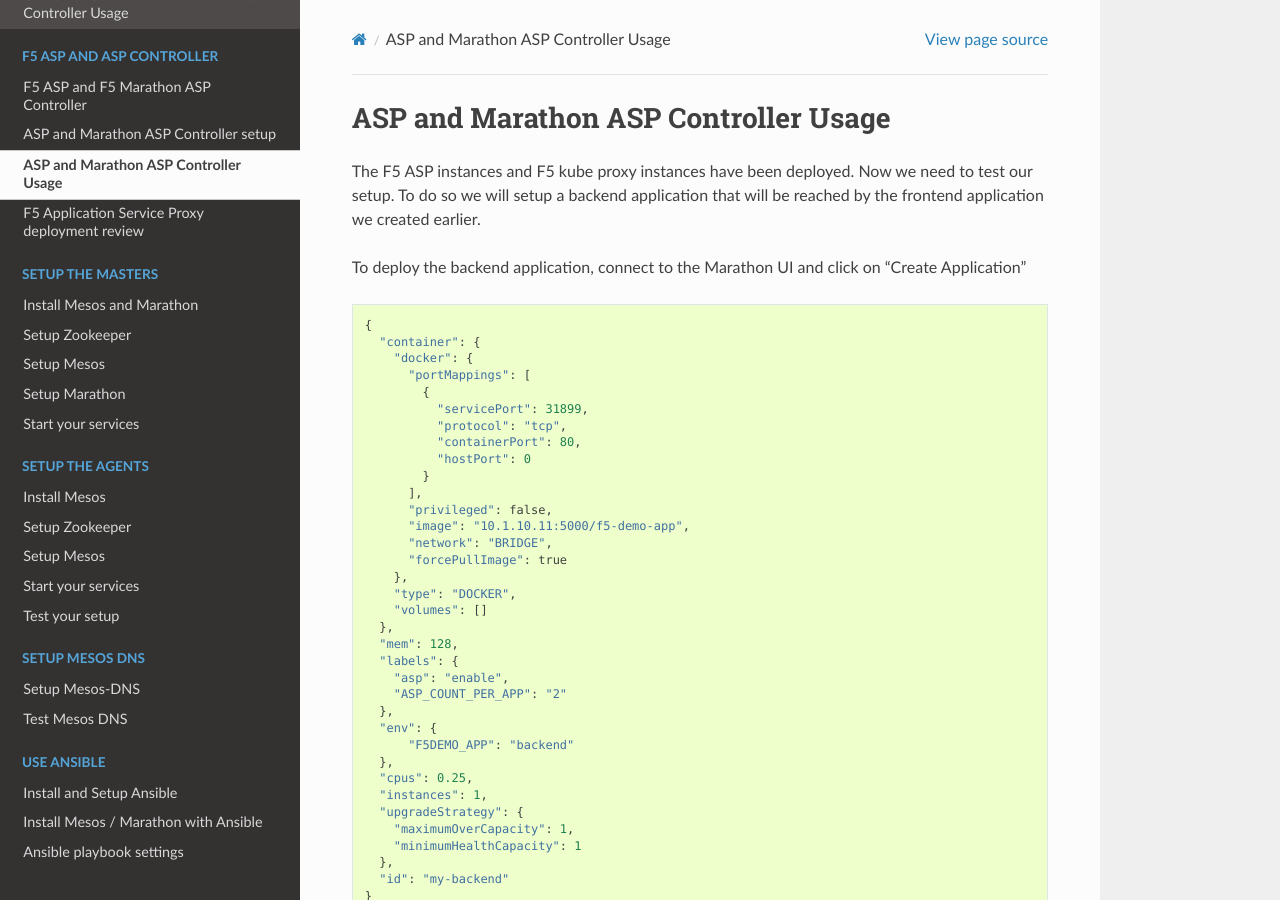
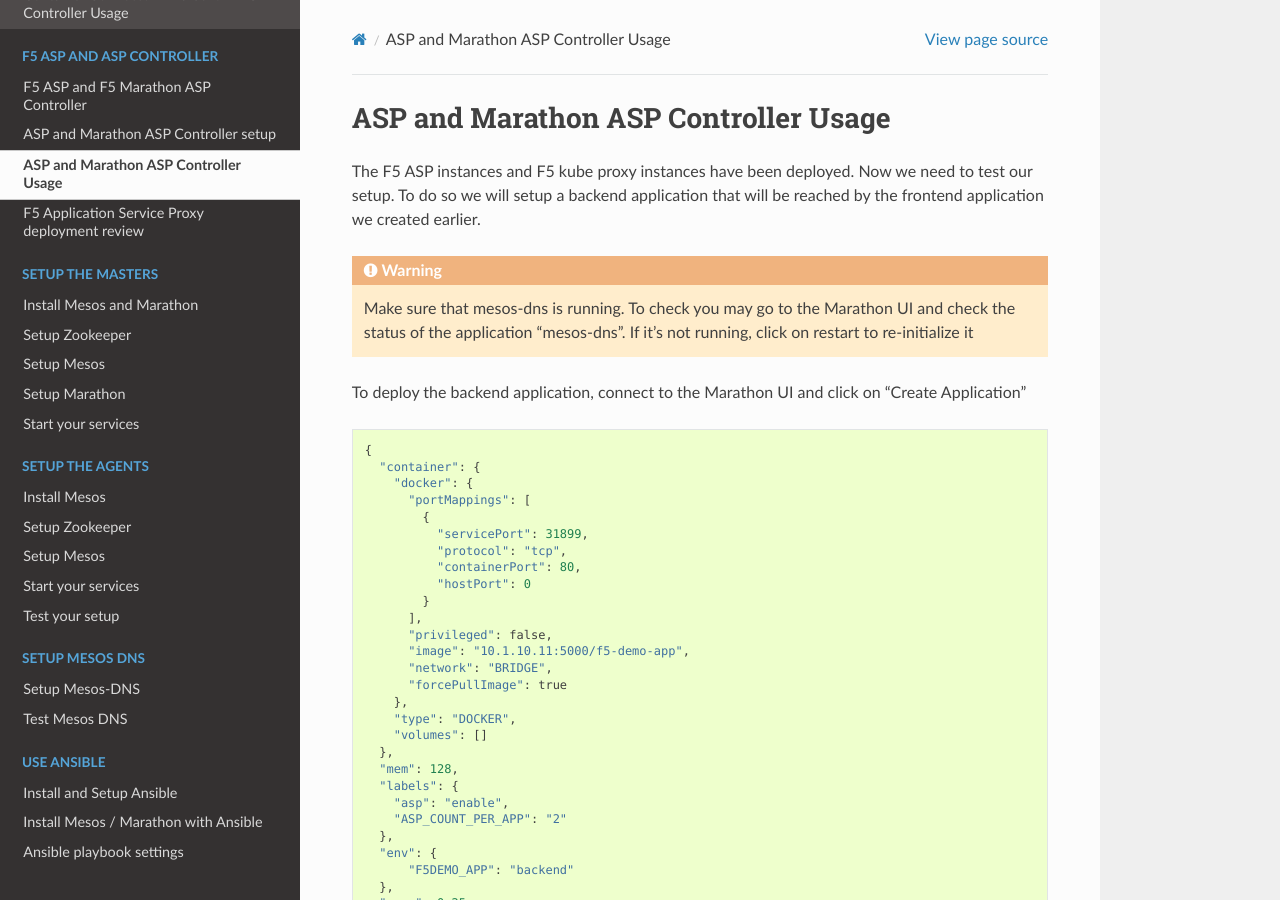
Before and after one commit to nmenant/f5-101-lab-Mesos-Marathon, a Sphinx documentation site: the page built from docs/f5-asp-and-controller/f5-asp-and-controller-usage.rst, in a window 1280 px wide and 900 px high. Built offline with Sphinx 7.4.7 and the Read the Docs theme 2.0.0, drawn with Linux system fonts in a browser that asks for light colours.

Commit message:
update to warn about mess-dis being in a running state

```diff
--- a/docs/f5-asp-and-controller/f5-asp-and-controller-usage.rst
+++ b/docs/f5-asp-and-controller/f5-asp-and-controller-usage.rst
@@ -3,6 +3,9 @@
 
 The F5 ASP instances and F5 kube proxy instances have been deployed. Now we need to test our setup. To do so we will setup a backend application that will be reached by the frontend application we created earlier.
 
+.. warning::
+
+  Make sure that mesos-dns is running. To check you may go to the Marathon UI and check the status of the application "mesos-dns". If it's not running, click on restart to re-initialize it
 
 To deploy the backend application, connect to the Marathon UI and click on "Create Application"
 
--- a/docs/setup-mesos-dns/setup-mesos-dns.rst
+++ b/docs/setup-mesos-dns/setup-mesos-dns.rst
@@ -61,7 +61,7 @@
 
 	sudo mkdir /usr/local/mesos-dns
 
-	mv ./mesos-dns-v0.6.0-linux-amd64 /usr/local/mesos-dns/mesos-dns
+	sudo mv ./mesos-dns-v0.6.0-linux-amd64 /usr/local/mesos-dns/mesos-dns
 
   	sudo chmod +x /usr/local/mesos-dns/mesos-dns
 
```
